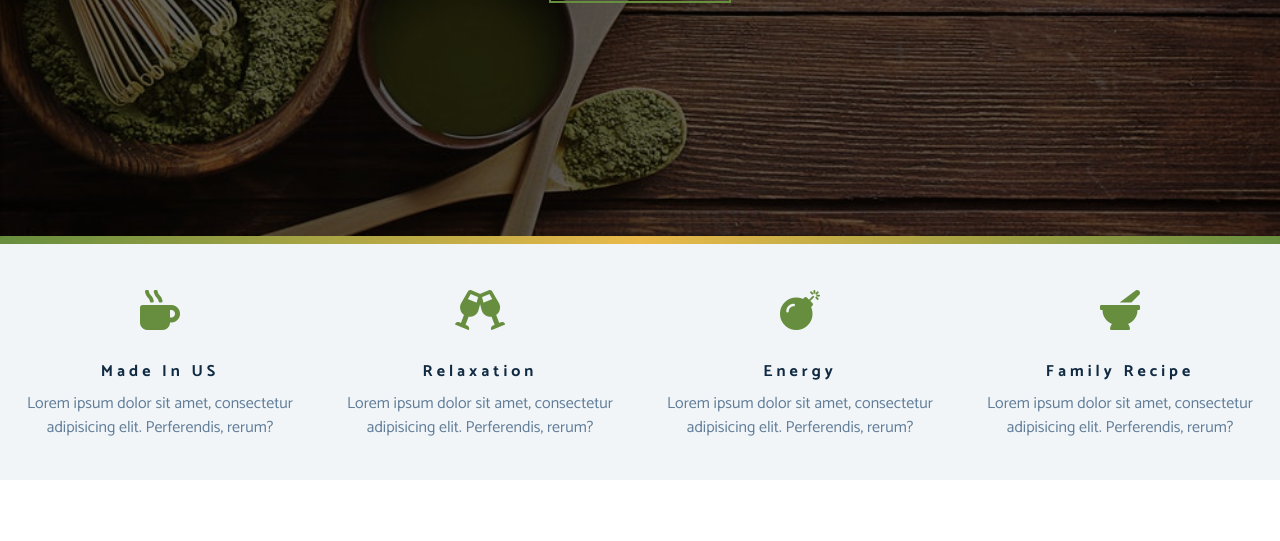
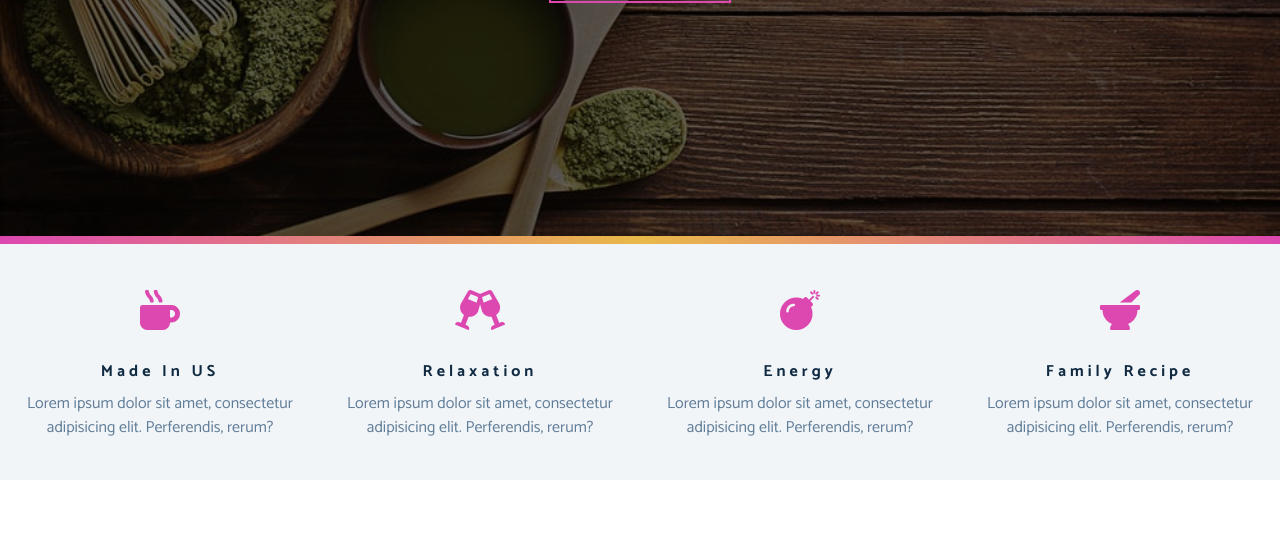
Before and after one commit to baharedadrasi/tea-station, a plain HTML site: page index.html in a window 1280 px wide. Shown: the part 564-1105 px from the top of the page. Drawn offline with Linux system fonts and the light colour scheme; a web font is replaced by a local one.

Commit message:
main color changed

```diff
--- a/css/styles.css
+++ b/css/styles.css
@@ -13,10 +13,10 @@ Variables
 */
 
 :root {
-  --clr-primary: #678e3e;
+  --clr-primary: #dd48b0;
   --clr-gray-1: #102a42;
   --clr-gray-5: #617d98;
-  --clr-primary-light: #beed8c;
+  --clr-primary-light: #ea95f1;
   --clr-gray-10: #f1f5f8;
   --clr-white: #fff;
   --ff-secondary: "Grand Hotel", cursive;
```
